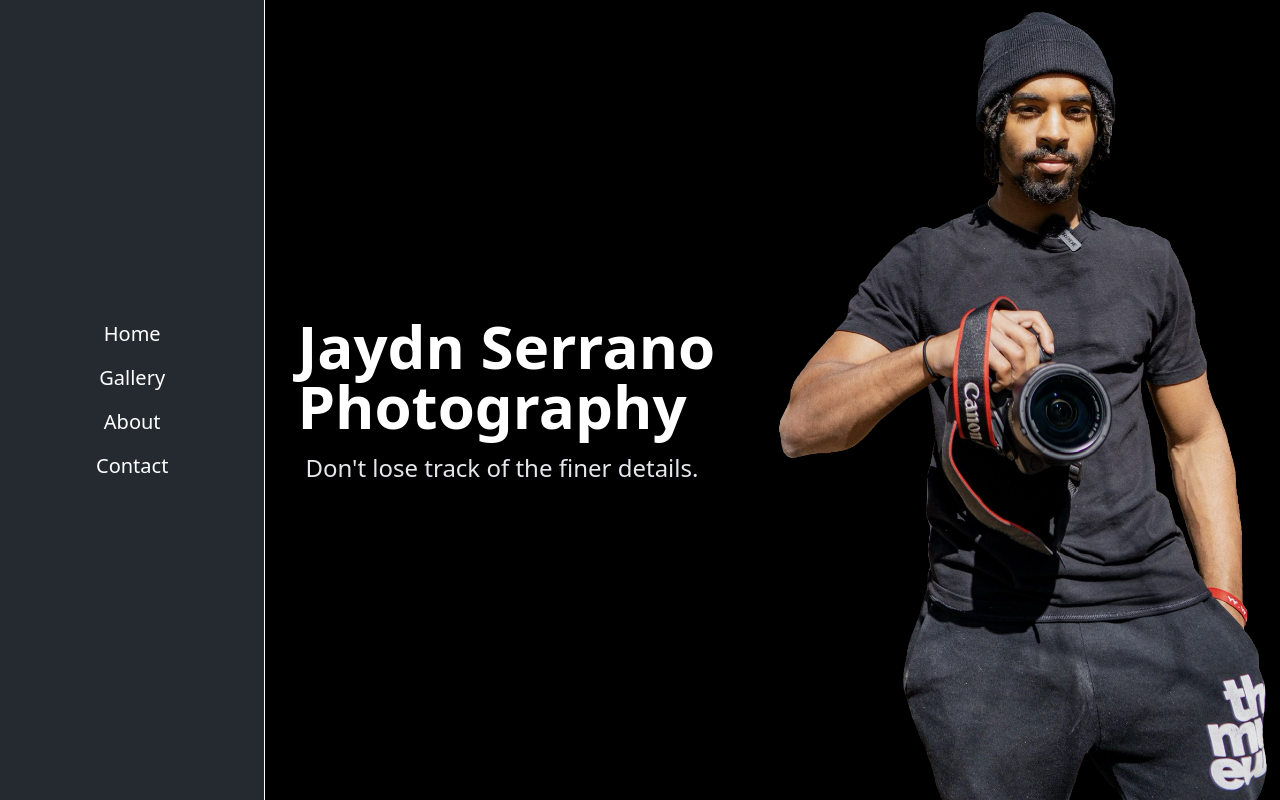
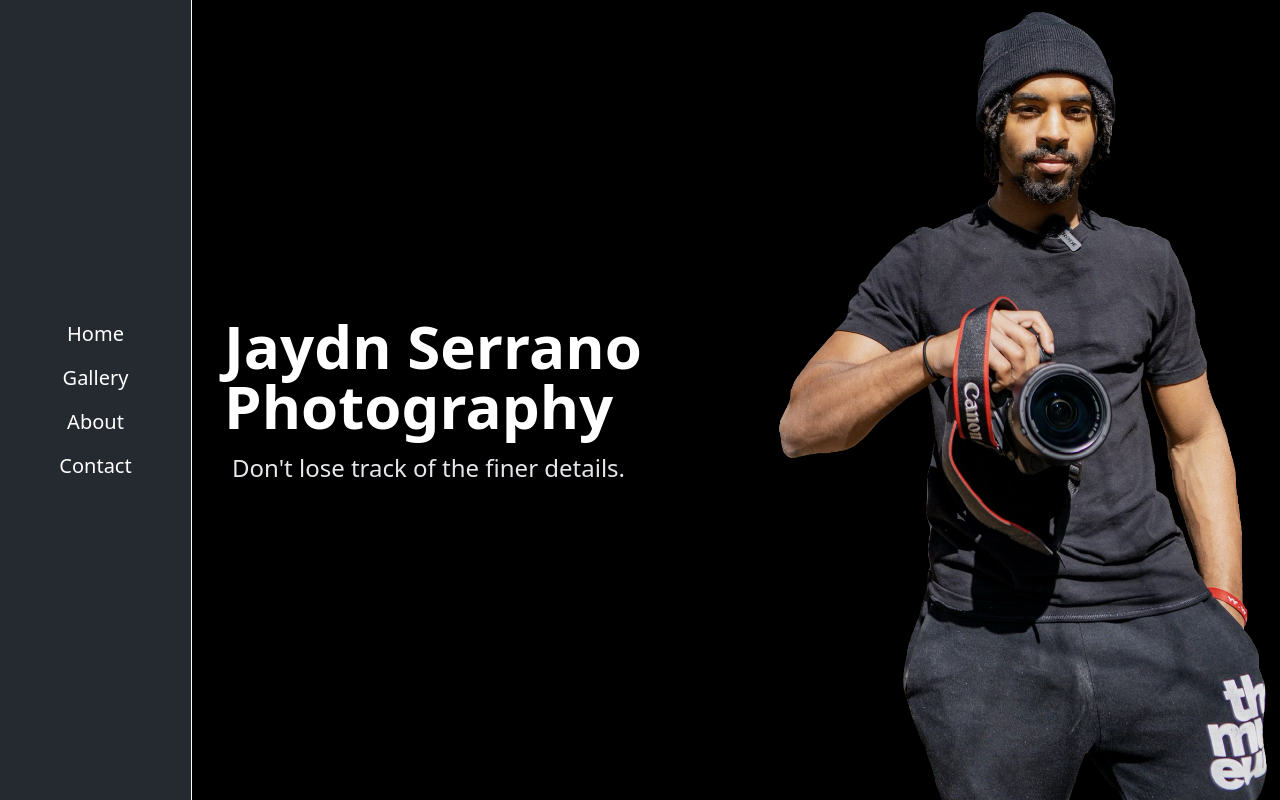
Before and after one commit to connoraleks/JaydnSerrano-Frontend, a React (Create React App) app in the folder frontend/: page / in a window 1280 px wide. Built offline with nearby package versions, Linux system fonts and the light colour scheme.

Commit message:
bug: styling and responsiveness

```diff
--- a/frontend/src/App.js
+++ b/frontend/src/App.js
@@ -4,7 +4,7 @@ import {useState} from 'react';
 function App() {
   const [display, setDisplay] = useState('#home');
   return(
-      <main className="h-screen w-screen black flex">
+      <main className="h-screen w-screen black flex relative justify-center items-center">
         <Navbar setDisplay={setDisplay} display={display}></Navbar>
         <Display setDisplay={setDisplay} display={display}></Display>
       </main>
--- a/frontend/src/components/Display.jsx
+++ b/frontend/src/components/Display.jsx
@@ -4,7 +4,7 @@ import Gallery from './Gallery'
 import About from './About'
 const Display = ({display, setDisplay}) => {
     return (
-        <div className="w-full h-screen flex justify-center lg:items-center overflow-y-scroll">
+        <div className="md:pl-48 w-full h-full flex justify-center lg:items-center overflow-y-scroll">
             <div className="w-full h-fit flex">
                 {display === '#home' && <Home setDisplay={setDisplay}></Home>}
                 {display === '#gallery' && <Gallery></Gallery>}
--- a/frontend/src/components/Gallery.jsx
+++ b/frontend/src/components/Gallery.jsx
@@ -3,7 +3,7 @@ const Gallery = () => {
     const wrapper = "relative h-fit flex justify-center items-center border-2 border-white rounded-2xl overflow-hidden basis-auto md:basis-1/2 lg:basis-1/3 group";
     const section = "group-hover:h-full group-hover:scale-150 absolute bottom-0 bg-gray-600 bg-opacity-50 backdrop-blur-lg w-full h-1/6 flex justify-center items-center text-xs md:text-sm lg:text-base text-gray-200";
     return (
-        <div className="h-full gap-8 flex flex-wrap justify-center items-center p-8">
+        <div className="h-fit gap-8 flex flex-wrap justify-center items-center p-8">
                 <button className={wrapper} style={{transition: "all 0.5s ease"}} >
                     <img className={img} src={process.env.PUBLIC_URL + '/assets/gallery/1.jpg'} alt="gallery 1"></img>
                     <h1 style={{transition: "all 0.5s ease"}} className={section}>People</h1>
--- a/frontend/src/components/Home.jsx
+++ b/frontend/src/components/Home.jsx
@@ -1,6 +1,6 @@
-const Home = ({setDisplay}) => {
+const Home = () => {
     return (
-        <div className="w-full h-screen flex flex-col xl:flex-row justify-between xl:justify-center gap-4 overflow-hidden">
+        <div className="w-full h-screen flex flex-col xl:flex-row justify-between xl:justify-center">
             <div className="flex flex-col gap-2 justify-center items-start px-8">
                 <div className="text-center md:text-left w-full">
                     <h1 className="text-4xl md:text-6xl my-4 font-bold text-white" style={{transition: "all 0.5s ease"}} >Jaydn Serrano Photography</h1>
--- a/frontend/src/components/Navbar.jsx
+++ b/frontend/src/components/Navbar.jsx
@@ -1,7 +1,7 @@
 const Navbar = ({setDisplay, setMobileMenu}) => {
     const closeWindow = () => setMobileMenu(false);
-    const buttonHover = "text-white text-lg lg:text-xl hover:text-blue-500 px-12 lg:px-16 xl:px-24";
-    const nav = "hidden md:flex h-full flex-col justify-center gap-24 bg-gray-600 bg-opacity-50 backdrop-blur-lg box-border text-center border-r border-white";
+    const buttonHover = "text-white text-lg lg:text-xl hover:text-blue-500";
+    const nav = "hidden w-48 md:flex absolute left-0 h-screen flex-col justify-center gap-24 bg-gray-600 bg-opacity-50 backdrop-blur-lg box-border text-center border-r border-white";
     return (
         <nav className={nav}>
             <div className="w-full flex flex-col justify-center items-center gap-4 text-lg">
--- a/frontend/src/index.css
+++ b/frontend/src/index.css
@@ -3,3 +3,4 @@
 @tailwind utilities;
 --font-family-sans-serif: -apple-system,BlinkMacSystemFont,"Segoe UI",Roboto,"Helvetica Neue",Arial,sans-serif,"Apple Color Emoji","Segoe UI Emoji","Segoe UI Symbol";
 --font-family-monospace: "SFMono-Regular",Menlo,Monaco,Consolas,"Liberation Mono","Courier New",monospace;
+html, body {margin: 0; height: 100%; overflow: hidden}
```
Also changed, not shown: 1 other file (tests, documents, lock files or other folders).
